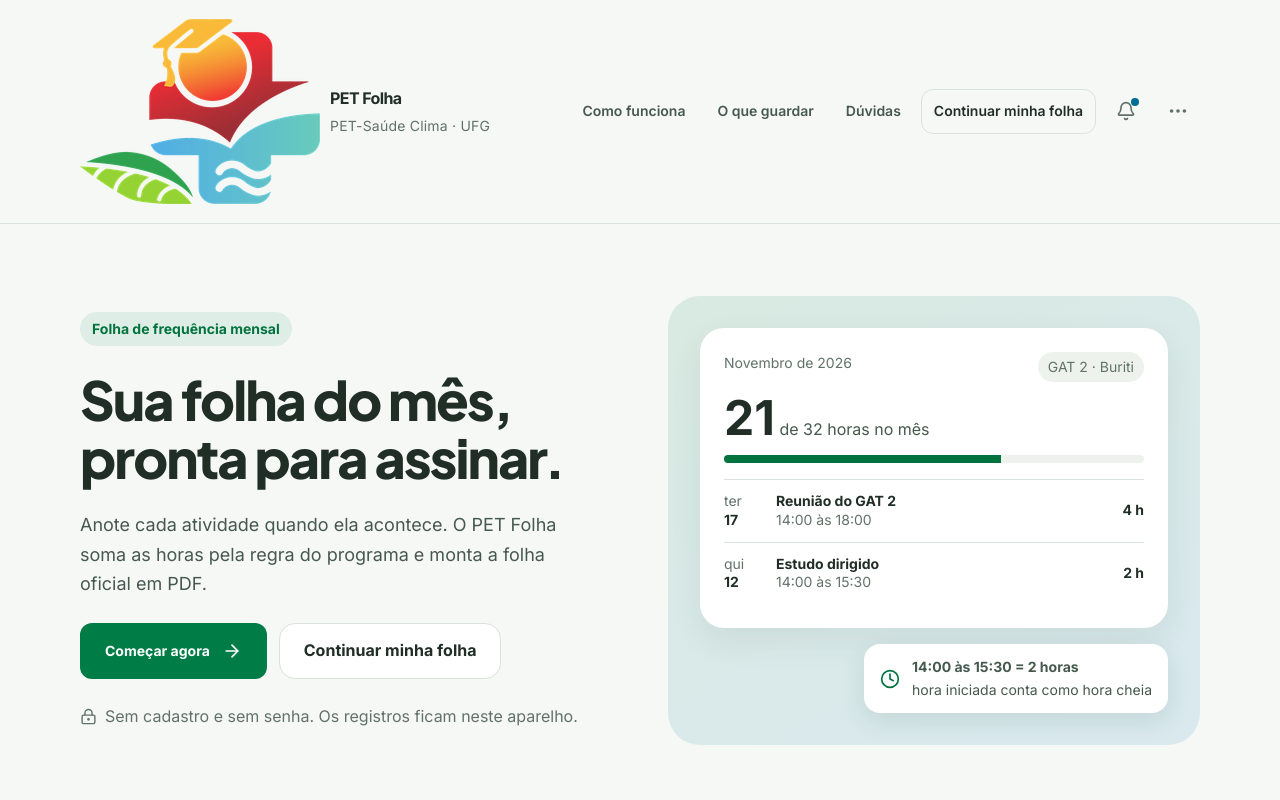
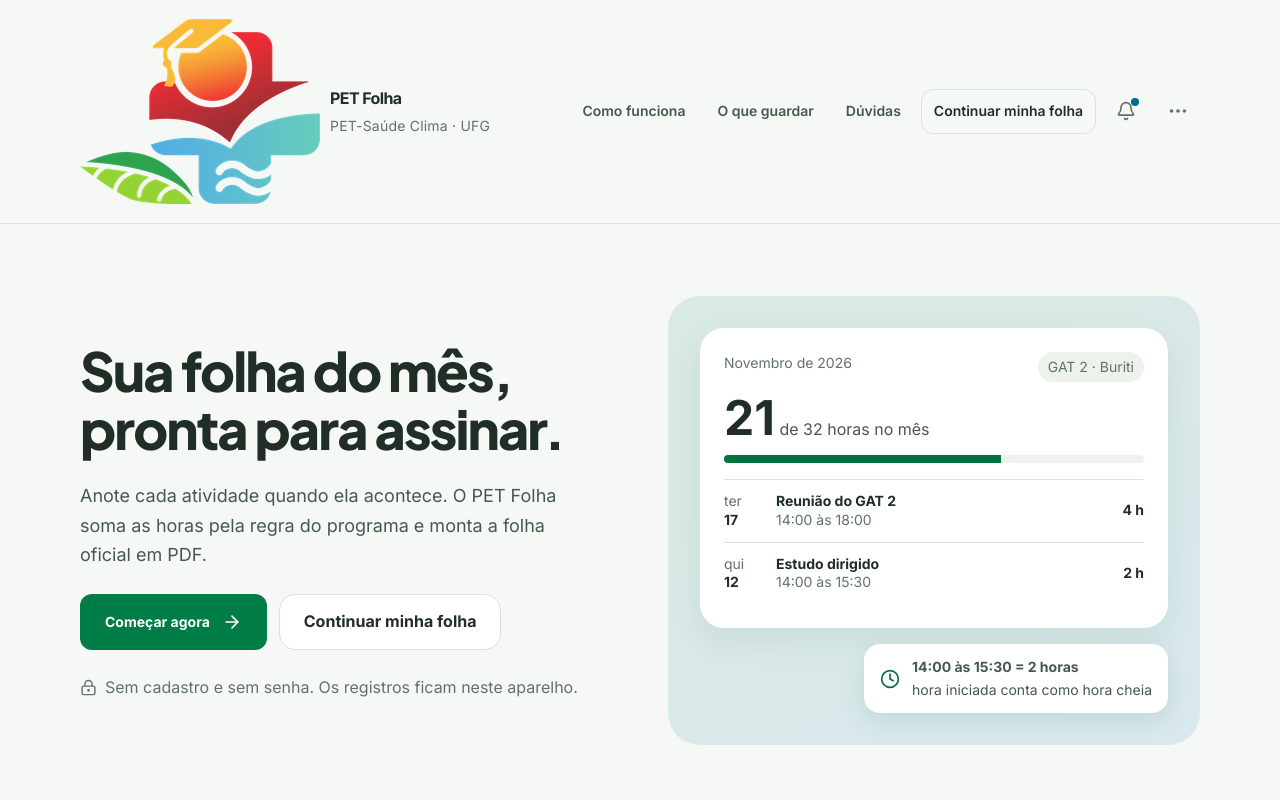
Before and after one commit to vvvvvdal/pet-folha-mensal, a Next.js app: page / in a window 1280 px wide. Shown: the top 800 px of the page. Built offline with nearby package versions, Linux system fonts and the light colour scheme.

Commit message:
fix(ui): remover etiqueta do hero da entrada

```diff
--- a/src/components/LandingPage.tsx
+++ b/src/components/LandingPage.tsx
@@ -127,7 +127,6 @@ export function LandingPage({
       <main className="start-main">
         <section className="entry-hero" aria-labelledby="entry-title">
           <div className="entry-hero-copy">
-            <span className="entry-eyebrow">Folha de frequência mensal</span>
             <h1 id="entry-title">Sua folha do mês, pronta para assinar.</h1>
             <p>Anote cada atividade quando ela acontece. O PET Folha soma as horas pela regra do programa e monta a folha oficial em PDF.</p>
             <div className="entry-hero-actions">
```
